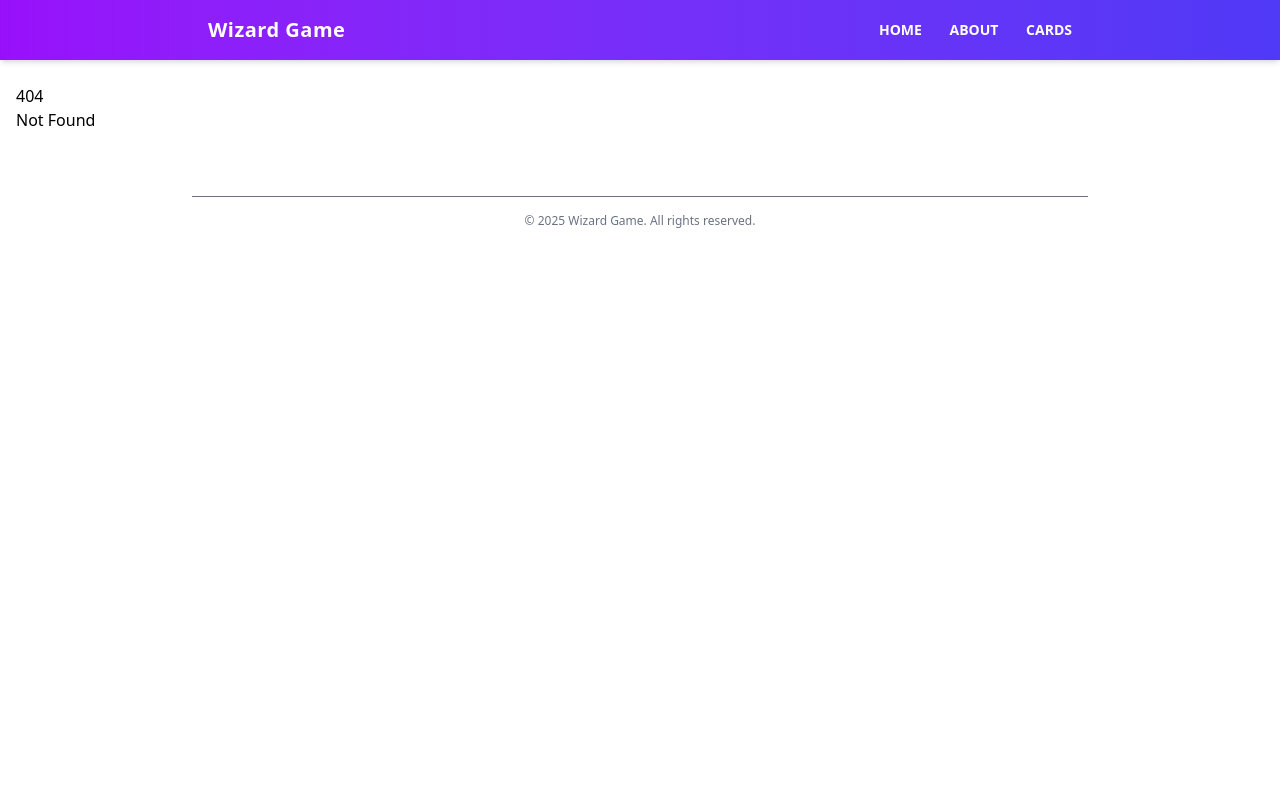
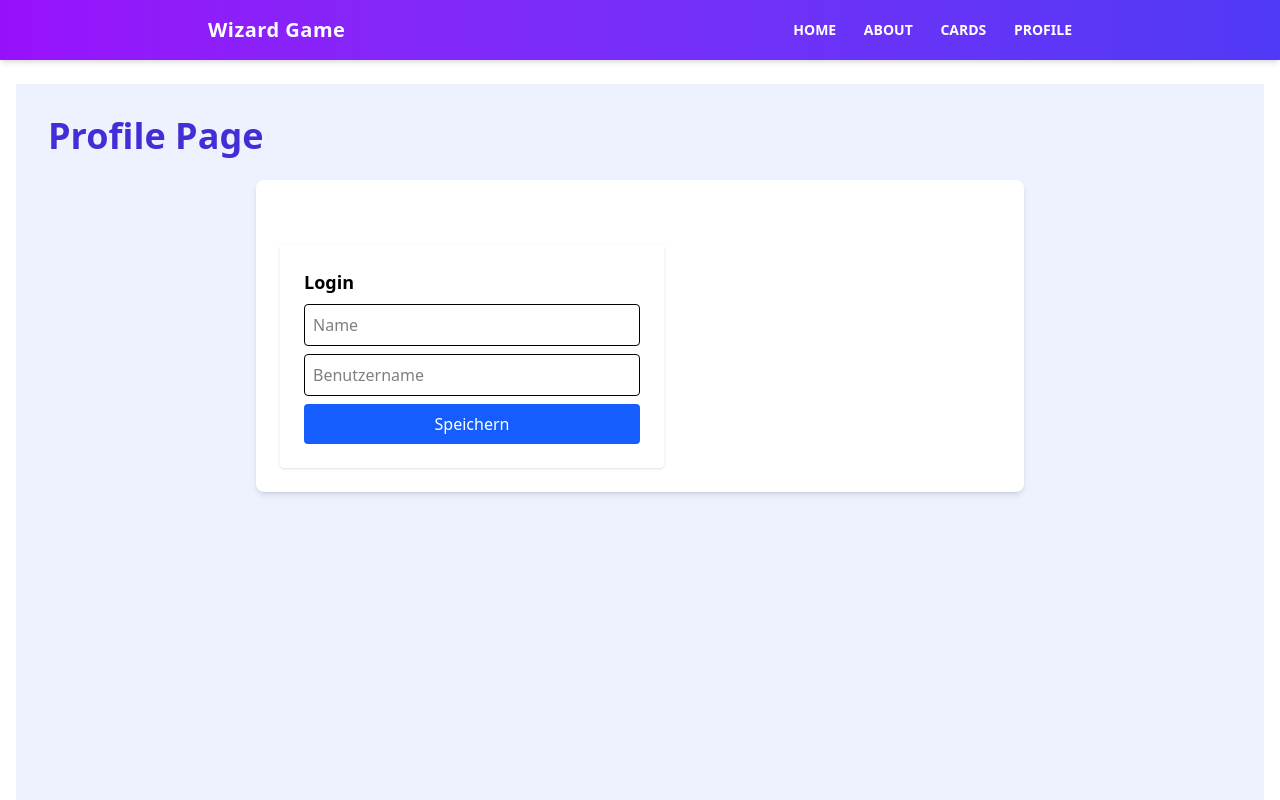
Before and after one commit to tf664/worldwidewizard, a SvelteKit app: page /profile in a window 1280 px wide. Before the commit this address had no page. Shown: the top 800 px of the page. Built offline with nearby package versions, Linux system fonts and the light colour scheme.

Commit message:
Initial profile page & Cache

```diff
--- /dev/null
+++ b/src/lib/stores/user.ts
@@ -0,0 +1,16 @@
+import { writable } from 'svelte/store';
+
+const storedUser = typeof localStorage !== 'undefined' ? localStorage.getItem('user') : null;
+const initial = storedUser ? JSON.parse(storedUser) : null;
+
+export const user = writable(initial);
+
+user.subscribe((value) => {
+	if (typeof localStorage !== 'undefined') {
+		if (value) {
+			localStorage.setItem('user', JSON.stringify(value));
+		} else {
+			localStorage.removeItem('user');
+		}
+	}
+});
--- a/src/routes/+layout.svelte
+++ b/src/routes/+layout.svelte
@@ -10,6 +10,7 @@
 			<a href="/" class="hover:underline hover:text-yellow-300">Home</a>
 			<a href="/about" class="hover:underline hover:text-yellow-300">About</a>
 			<a href="/cards" class="hover:underline hover:text-yellow-300">Cards</a>
+			<a href="/profile" class="hover:underline hover:text-yellow-300">Profile</a>
 		</div>
 	</nav>
 </header>
--- a/src/routes/+page.svelte
+++ b/src/routes/+page.svelte
@@ -1,5 +1,10 @@
-<script>
-let count = $state(0);
+<script lang="ts">
+	import { user } from '$lib/stores/user';
+
+	let count = 0;
+	let name = '';
+	let username = '';
+	let savedMessage = '';
 
 	let start = () => {
 		window.location.href = '/setup';
--- /dev/null
+++ b/src/routes/profile/+layout.svelte
@@ -0,0 +1,14 @@
+<script>
+		import '../../app.css';
+	export let data;
+</script>
+
+<div class="min-h-screen bg-indigo-50 p-8">
+	<header class="mb-6">
+		<h1 class="text-4xl font-bold text-indigo-700">Profile Page</h1>
+	</header>
+
+	<main class="max-w-3xl mx-auto bg-white p-6 rounded-lg shadow-md">
+		<slot />
+	</main>
+</div>
--- /dev/null
+++ b/src/routes/profile/+page.svelte
@@ -0,0 +1,51 @@
+<script lang="ts">
+	import { user } from '$lib/stores/user';
+
+	let name = '';
+	let username = '';
+	let savedMessage = '';
+
+	function login() {
+		if (name && username) {
+			const newUser = {
+				name,
+				username,
+				profilePic: 'https://i.pravatar.cc/100?u=' + username
+			};
+			user.set(newUser);
+			savedMessage = `Eingeloggt als ${username}`;
+		}
+	}
+
+	function logout() {
+		user.set(null);
+		savedMessage = '';
+		name = '';
+		username = '';
+	}
+</script>
+
+{#if !$user}
+	<!-- Login-Formular -->
+	<div class="mt-10 w-full max-w-sm bg-white p-6 rounded shadow">
+		<h2 class="text-lg font-semibold mb-2">Login</h2>
+		<input bind:value={name} placeholder="Name" class="w-full border p-2 rounded mb-2" />
+		<input bind:value={username} placeholder="Benutzername" class="w-full border p-2 rounded mb-2" />
+		<button onclick={login} class="w-full bg-blue-600 text-white px-4 py-2 rounded">
+			Speichern
+		</button>
+		{#if savedMessage}
+			<p class="mt-4 text-green-600 font-medium">{savedMessage}</p>
+		{/if}
+	</div>
+{:else}
+	<!-- Begrüßung und Logout -->
+	<div class="mt-10 w-full max-w-sm bg-white p-6 rounded shadow text-center">
+		<img src="{$user.profilePic}" alt="Profilbild" class="w-20 h-20 rounded-full mx-auto mb-4" />
+		<p class="text-lg font-semibold mb-2">Eingeloggt als {$user.name}</p>
+		<p class="text-sm text-gray-600 mb-4">@{$user.username}</p>
+		<button onclick={logout} class="bg-red-500 text-white px-4 py-2 rounded hover:bg-red-600">
+			Logout
+		</button>
+	</div>
+{/if}
```
Also changed, not shown: 1 other file (tests, documents, lock files or other folders).
